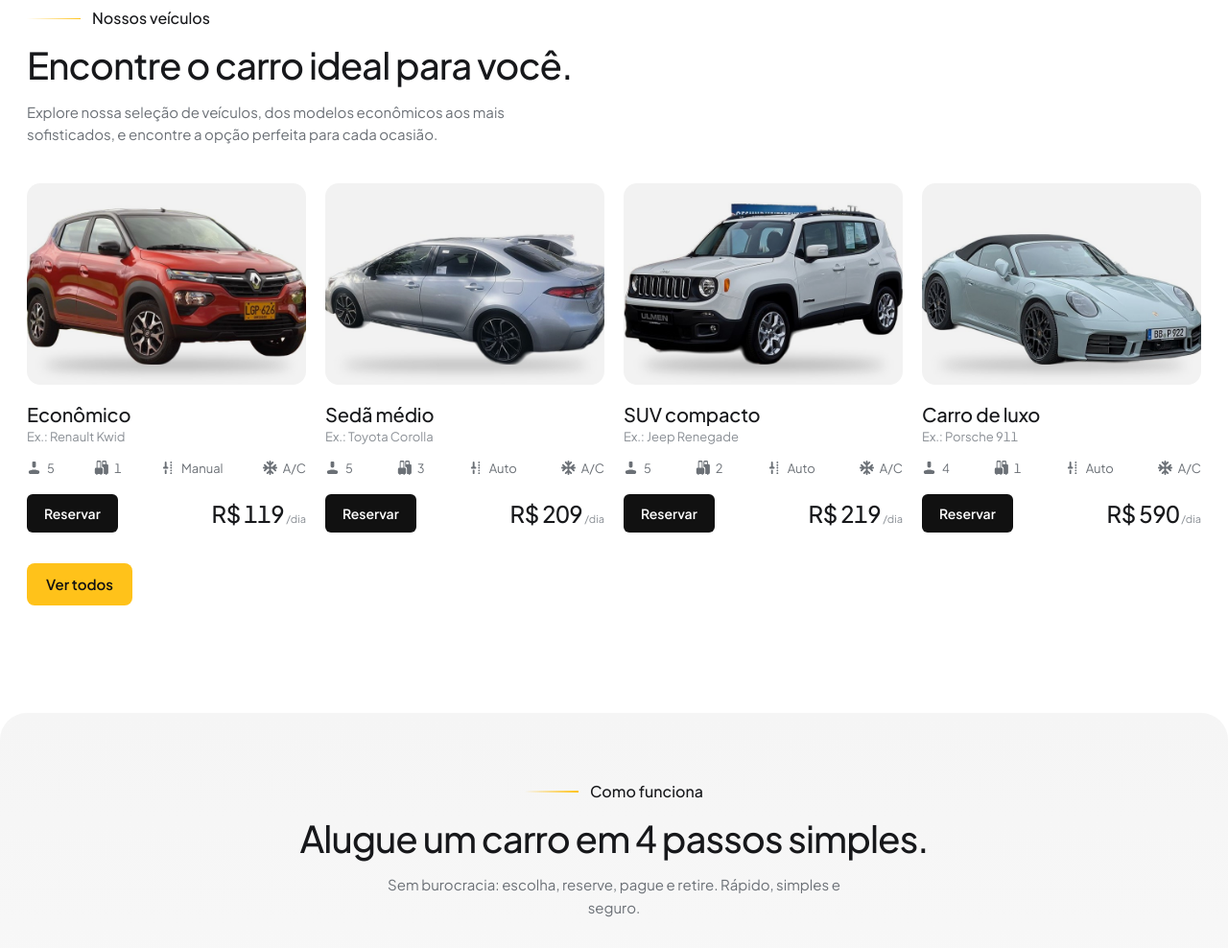
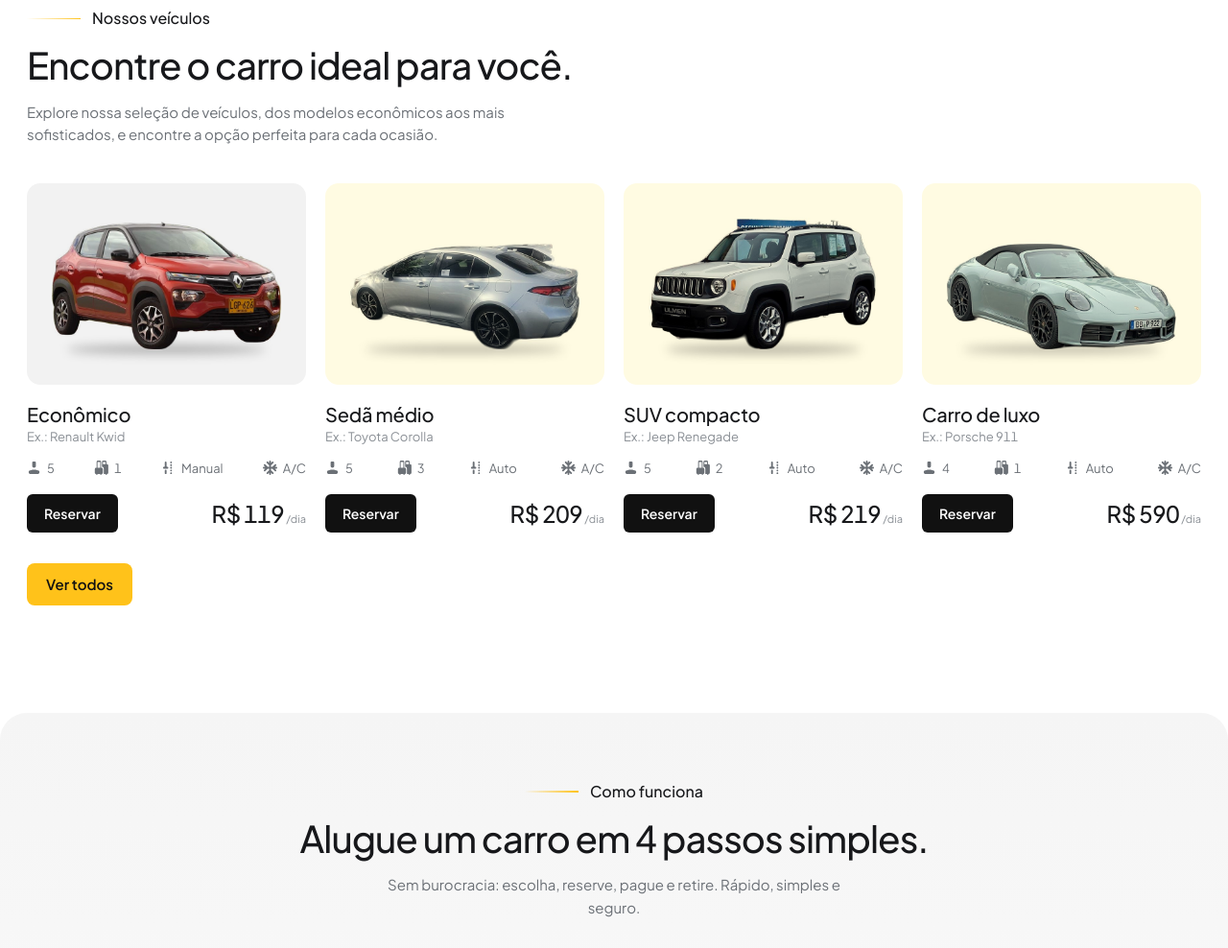
Before and after one commit to BrunoOAlm/mini-mundo-de-analise-e-projeto-de-sistemas, a plain HTML site: page figma/index.html in a window 1280 px wide. Shown: the part 1469-2457 px from the top of the page at 96% size. Drawn offline with Linux system fonts and the light colour scheme.

Commit message:
figma/css: cards de veículos com foto inteira sobre fundo claro
Co-authored-by: OpenBot <335604065+openbotgit[bot]@users.noreply.github.com>

```diff
--- a/figma/css/landing.css
+++ b/figma/css/landing.css
@@ -111,9 +111,9 @@
 /* Nossos veículos */
 .car-grid { display: grid; grid-template-columns: repeat(4, minmax(0, 1fr)); gap: 20px; }
 .car-card { display: flex; flex-direction: column; }
-.car-card__img { display: flex; align-items: center; justify-content: center; height: 210px; padding: 0; border-radius: 14px; background: #f2f2f2; overflow: hidden; }
+.car-card__img { display: flex; align-items: center; justify-content: center; height: 210px; padding: 10px; border-radius: 14px; background: #fffbe2; overflow: hidden; }
 .car-card:first-child .car-card__img { background: #f2f2f2; }
-.car-card__img img, .car-card__img .veh__ph { width: 100%; height: 100%; object-fit: cover; border-radius: 0; background: transparent; }
+.car-card__img img, .car-card__img .veh__ph { width: 100%; height: 100%; object-fit: contain; border-radius: 0; background: transparent; mix-blend-mode: multiply; }
 .car-card__name { margin-top: 18px; color: var(--c-text); font-size: 20px; line-height: 1.25; font-weight: 500; letter-spacing: -0.01em; }
 .car-card__ex { margin-top: 2px; color: #8a8f95; font-size: 13px; }
 .car-card__specs { display: flex; flex-wrap: wrap; justify-content: space-between; gap: 8px 12px; margin-top: 14px; color: #6b7076; font-size: 13px; }
@@ -206,7 +206,7 @@
 .car-card__img img, .car-card__img .veh__ph { transition: transform 1.1s var(--ease-out); }
 .car-card:hover .car-card__img { background: #fff3c2; box-shadow: 0 26px 44px -30px rgba(130,96,0,.55); }
 .car-card:first-child:hover .car-card__img { background: #ececec; }
-.car-card:hover .car-card__img img { transform: scale(1.07); }
+.car-card:hover .car-card__img img { transform: translateX(6px) scale(1.05); }
 .car-card__price { transition: transform .6s var(--ease-out); }
 .car-card:hover .car-card__price { transform: translateY(-2px); }
 .how-step { transform: perspective(900px) rotateX(var(--rx, 0deg)) rotateY(var(--ry, 0deg)); transition: transform 1s var(--ease-out), background-color .5s var(--ease-out), box-shadow .8s var(--ease-out); }
```
